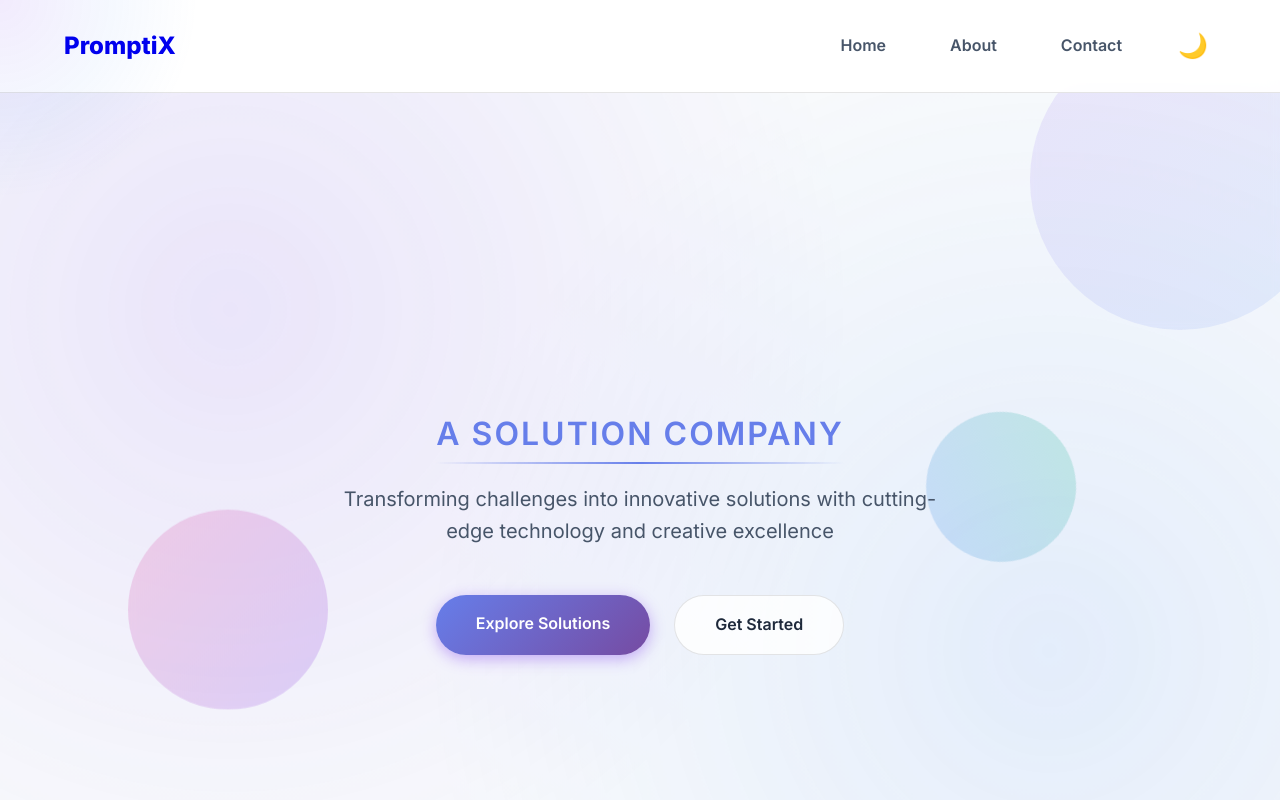
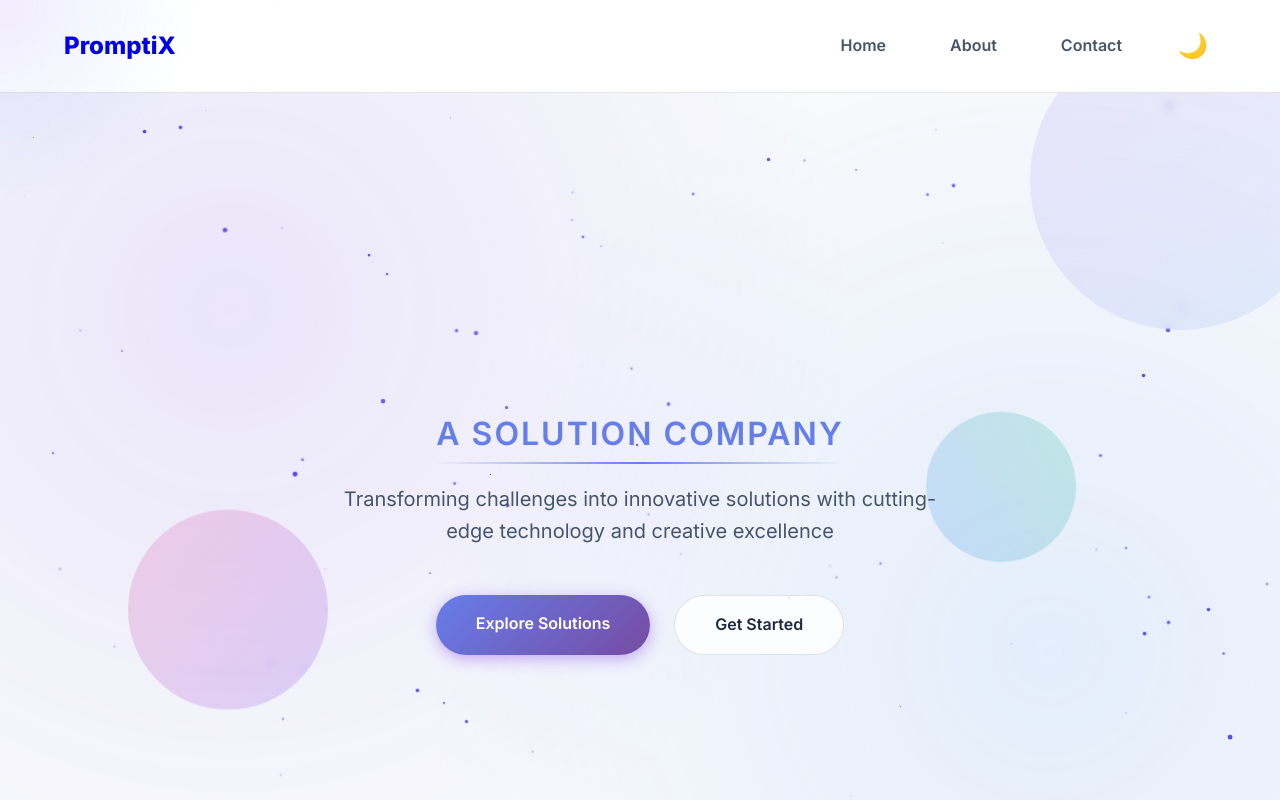
Before and after one commit to Kishorekumarps07/PROMPTIX, a React (Vite) app: page / in a window 1280 px wide. Shown: the top 800 px of the page. Built offline with nearby package versions, Linux system fonts and the light colour scheme; no server answers.

Commit message:
Add blinking stars background

```diff
--- a/src/About.css
+++ b/src/About.css
@@ -2,14 +2,14 @@
 
 .about-page {
     min-height: 100vh;
-    background: var(--bg-primary);
+    /* background: var(--bg-primary); Removed to show stars */
     transition: background-color 0.3s ease;
 }
 
 /* Company Intro Section */
 .company-intro {
     padding: var(--spacing-3xl) 0 var(--spacing-2xl);
-    background: var(--bg-primary);
+    /* background: var(--bg-primary); Removed to show stars */
     text-align: center;
 }
 
@@ -28,7 +28,7 @@
 /* Mission & Vision Section */
 .mission-vision {
     padding: var(--spacing-3xl) 0;
-    background: var(--bg-primary);
+    /* background: var(--bg-primary); Removed to show stars */
 }
 
 .grid-2 {
@@ -73,7 +73,7 @@
 /* Team Section */
 .team-section {
     padding: var(--spacing-3xl) 0;
-    background: var(--bg-primary);
+    /* background: var(--bg-primary); Removed to show stars */
 }
 
 .team-card {
--- a/src/App.jsx
+++ b/src/App.jsx
@@ -1,6 +1,7 @@
 import { BrowserRouter as Router, Routes, Route, Link } from 'react-router-dom'
 import { ThemeProvider } from './ThemeContext'
 import ThemeToggle from './ThemeToggle'
+import StarBackground from './StarBackground'
 import Home from './Home'
 import About from './About'
 import Contact from './Contact'
@@ -11,6 +12,7 @@ function App() {
     <ThemeProvider>
       <Router>
         <div className="app">
+          <StarBackground />
           {/* Navigation */}
           <nav className="navbar">
             <div className="container">
--- a/src/Contact.css
+++ b/src/Contact.css
@@ -2,7 +2,7 @@
 
 .contact-page {
     min-height: 100vh;
-    background: var(--bg-primary);
+    /* background: var(--bg-primary); Removed to show stars */
     transition: background-color 0.3s ease;
     overflow-x: hidden;
 }
@@ -10,7 +10,7 @@
 /* Header Section */
 .contact-header {
     padding: var(--spacing-3xl) 0 var(--spacing-2xl);
-    background: var(--bg-primary);
+    /* background: var(--bg-primary); Removed to show stars */
     text-align: center;
     position: relative;
     overflow: hidden;
--- a/src/Home.css
+++ b/src/Home.css
@@ -3,7 +3,7 @@
     width: 100%;
     overflow-x: hidden;
     position: relative;
-    background: var(--bg-primary);
+    /* background: var(--bg-primary); Removed to show stars */
     transition: background-color 0.3s ease;
 }
 
@@ -34,7 +34,7 @@
     align-items: center;
     position: relative;
     padding: 6rem 2rem;
-    background: var(--bg-primary);
+    /* background: var(--bg-primary); Removed to show stars */
     overflow: hidden;
 }
 
@@ -205,7 +205,7 @@
 /* Services Section */
 .services {
     padding: 6rem 2rem;
-    background: var(--bg-primary);
+    /* background: var(--bg-primary); Removed to show stars */
     position: relative;
 }
 
@@ -268,7 +268,7 @@
 /* Contact Section */
 .contact {
     padding: 6rem 2rem;
-    background: var(--bg-primary);
+    /* background: var(--bg-primary); Removed to show stars */
     position: relative;
 }
 
--- /dev/null
+++ b/src/StarBackground.css
@@ -0,0 +1,51 @@
+.star-background {
+    position: fixed;
+    top: 0;
+    left: 0;
+    width: 100%;
+    height: 100%;
+    pointer-events: none;
+    z-index: 0;
+    overflow: hidden;
+}
+
+.star {
+    position: absolute;
+    background: white;
+    border-radius: 50%;
+    opacity: 0;
+    animation: twinkle var(--duration) ease-in-out infinite;
+    animation-delay: var(--delay);
+}
+
+@keyframes twinkle {
+    0% {
+        opacity: 0.2;
+        transform: scale(0.8);
+        box-shadow: 0 0 0 transparent;
+    }
+
+    50% {
+        opacity: 1;
+        transform: scale(1.2);
+        box-shadow: 0 0 10px rgba(255, 255, 255, 0.8);
+    }
+
+    100% {
+        opacity: 0.2;
+        transform: scale(0.8);
+        box-shadow: 0 0 0 transparent;
+    }
+}
+
+/* Only show stars in dark mode if desired, or always.
+   Given the request, I'll make them visible always but maybe subtle in light mode?
+   Actually, stars usually imply a dark background.
+   I'll add a data-theme selector to hide/dim them in light mode if needed.
+*/
+[data-theme="light"] .star {
+    background: #4f46e5;
+    /* Indigo stars for light mode? */
+    opacity: 0.6;
+    /* Lower opacity */
+}
--- /dev/null
+++ b/src/StarBackground.jsx
@@ -0,0 +1,48 @@
+import React, { useEffect, useState } from 'react';
+import './StarBackground.css';
+
+const StarBackground = () => {
+    const [stars, setStars] = useState([]);
+
+    useEffect(() => {
+        const generateStars = () => {
+            const newStars = [];
+            const starCount = 100; // Number of stars
+
+            for (let i = 0; i < starCount; i++) {
+                newStars.push({
+                    id: i,
+                    top: `${Math.random() * 100}%`,
+                    left: `${Math.random() * 100}%`,
+                    size: `${Math.random() * 3 + 1}px`, // 1px to 4px
+                    duration: `${Math.random() * 3 + 2}s`, // 2s to 5s
+                    delay: `${Math.random() * 5}s`
+                });
+            }
+            setStars(newStars);
+        };
+
+        generateStars();
+    }, []);
+
+    return (
+        <div className="star-background">
+            {stars.map(star => (
+                <div
+                    key={star.id}
+                    className="star"
+                    style={{
+                        top: star.top,
+                        left: star.left,
+                        width: star.size,
+                        height: star.size,
+                        '--duration': star.duration,
+                        '--delay': star.delay
+                    }}
+                ></div>
+            ))}
+        </div>
+    );
+};
+
+export default StarBackground;
```
